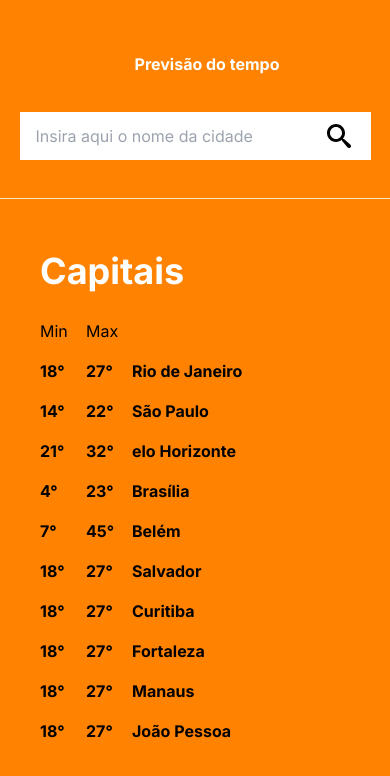
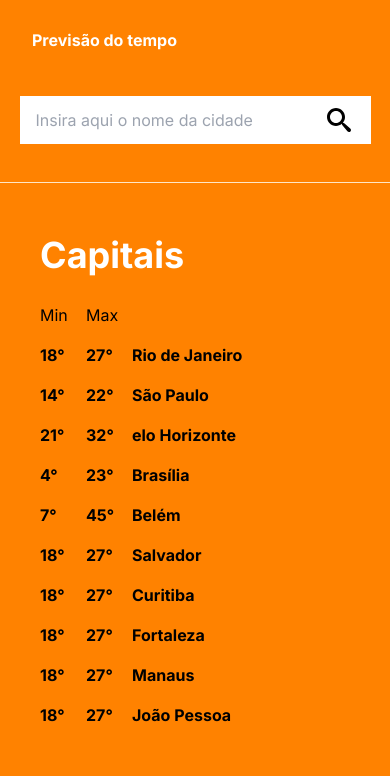
Before and after one commit to douglasmatosdev/weather-1sti, a Next.js app: page / in a window 390 px wide. Shown: the top 776 px of the page. Built offline with nearby package versions, Linux system fonts and the light colour scheme; no server answers.

Commit message:
fix title in mobile

```diff
--- a/src/app/page.tsx
+++ b/src/app/page.tsx
@@ -24,13 +24,15 @@ export default function Home() {
 
   return (
     <main className="w-full flex flex-col mx-auto p-0 m-0">
-      <div className="w-full max-w-screen-sm mx-auto flex flex-col items-center md:px-6 py-8 justify-center border-b border-[#FFE7C7]">
-        <h1 className={`inline-block text-white ml-6 md:ml-0 md:mb-4 whitespace-wrap text-${displayCard ? 2 : 6}xl sm:text-6xl whitespace-wrap font-bold leading-[64px]`}>
-          Previsão do tempo
-        </h1>
+      <div className="w-full max-w-screen-sm mx-auto flex flex-col items-center md:px-6 pb-8 justify-center border-b border-[#FFE7C7]">
+        <div className='w-full p-2 flex items-center'>
+          <h1 className={`inline-block text-white ml-6 md:ml-0 md:mb-4 whitespace-wrap text-${displayCard ? 2 : 6}xl sm:text-6xl whitespace-wrap font-bold leading-[64px]`}>
+            Previsão do tempo
+          </h1>
+        </div>
 
         {
-          displayCard && data? <CardWeather handler={setDisplayCard} data={mountCardValues(data)} /> : null
+          displayCard && data ? <CardWeather handler={setDisplayCard} data={mountCardValues(data)} /> : null
         }
         <div className="sm:w-full w-[90%] max-w-xl mt-4 md:mt-12flex justify-center">
           <InputText
```
